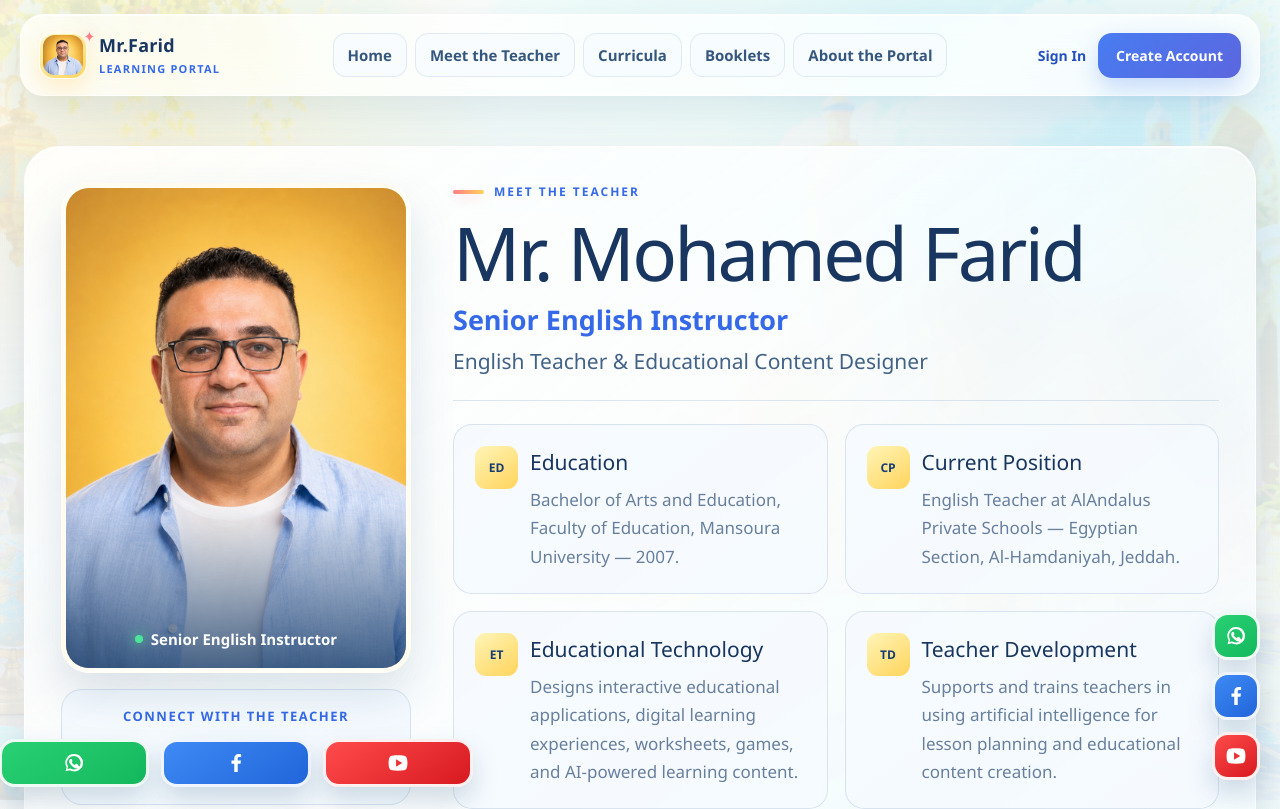
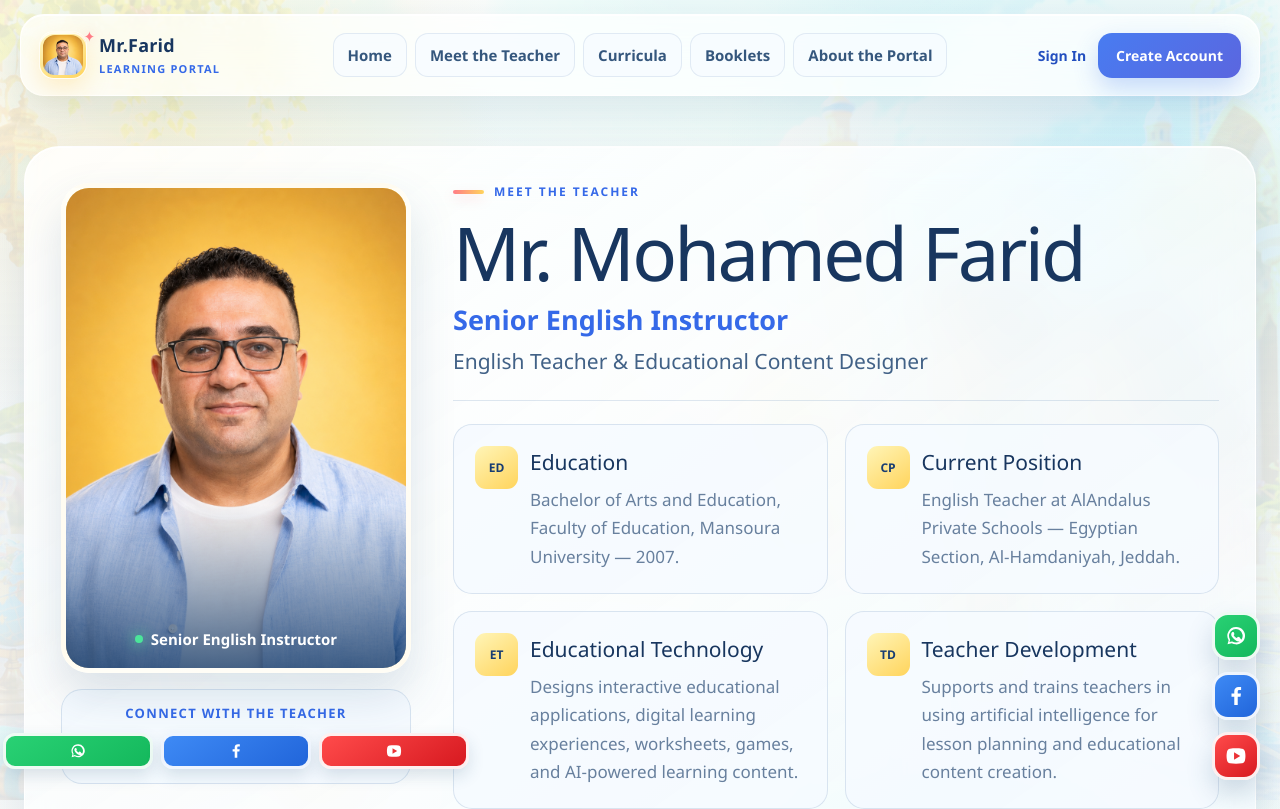
Before and after one commit to mrmahmd/mr-farid-learning-portal, a Next.js app: page /teacher in a window 1280 px wide. Shown: the top 809 px of the page. Built offline with nearby package versions, Linux system fonts and the light colour scheme; no server answers.

Commit message:
Refine teacher contact icon sizing

```diff
--- a/app/globals.css
+++ b/app/globals.css
@@ -694,10 +694,11 @@
 .teacher-photo-frame img { width: 100%; height: 100%; min-height: 480px; display: block; object-fit: cover; object-position: center; }
 .teacher-status { position: absolute; z-index: 2; left: 20px; right: 20px; bottom: 18px; display: flex; align-items: center; justify-content: center; gap: 8px; color: white; font-size: 13px; font-weight: 850; }
 .teacher-status i { width: 8px; height: 8px; border-radius: 50%; background: #4be59a; box-shadow: 0 0 13px #4be59a; }
-.teacher-contact-panel { padding: 17px; border: 1px solid var(--line); border-radius: 21px; background: rgba(245, 250, 255, 0.82); }
-.teacher-contact-panel > small { display: block; margin-bottom: 12px; color: var(--blue); font-size: 11px; font-weight: 900; letter-spacing: 1.5px; text-align: center; }
-.teacher-contact-panel .social-links { justify-content: center; }
-.teacher-contact-panel .social-button { min-width: 0; width: 48px; padding: 0; }
+.teacher-contact-panel { padding: 14px; border: 1px solid var(--line); border-radius: 21px; background: rgba(245, 250, 255, 0.82); }
+.teacher-contact-panel > small { display: block; margin-bottom: 9px; color: var(--blue); font-size: 10px; font-weight: 900; letter-spacing: 1.3px; text-align: center; }
+.teacher-contact-panel .social-links { justify-content: center; gap: 8px; }
+.teacher-contact-panel .social-button { width: 36px; height: 36px; min-width: 36px; padding: 0; border-radius: 12px; box-shadow: 0 7px 16px rgba(39, 79, 119, 0.16); }
+.teacher-contact-panel .social-button svg { width: 18px; height: 18px; }
 .teacher-contact-panel .social-button > span { display: none; }
 .teacher-profile-copy { align-self: center; }
 .teacher-profile-copy h1 { margin: 15px 0 10px; color: var(--ink); font-size: clamp(48px, 5.4vw, 72px); line-height: 1; letter-spacing: -2.7px; }
```
